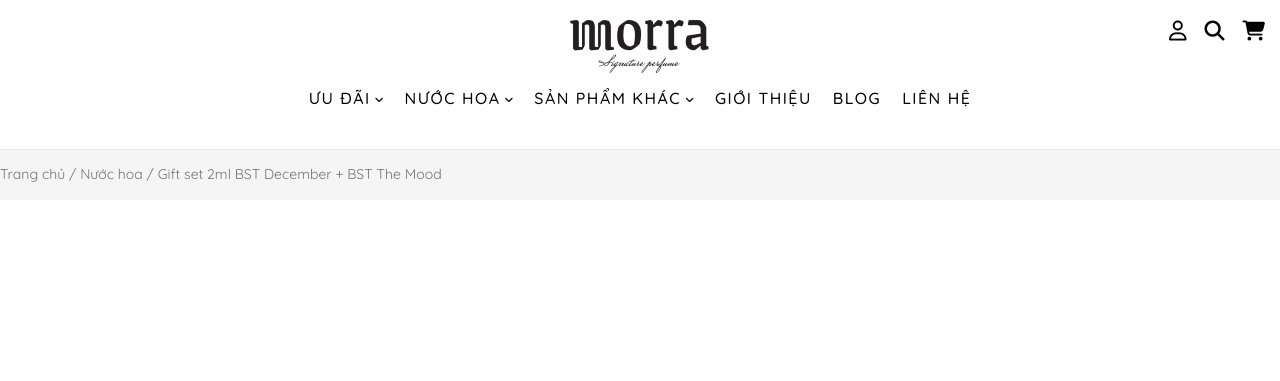
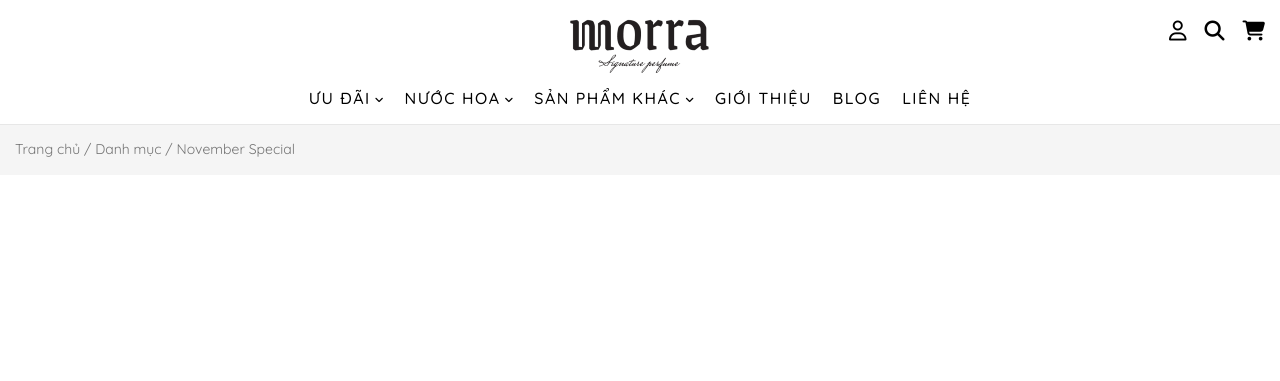
Before and after one commit to anhdev1104/duan-php, a PHP site: page /site/productDetails.html in a window 1280 px wide. Shown: the part 48-429 px from the top of the page. After the commit the page ends 205 px from the top, so only its background shows below. Run offline with PHP 8.4, Linux system fonts and the light colour scheme.

Commit message:
fix layout

```diff
--- a/site/contact.html
+++ b/site/contact.html
@@ -323,7 +323,7 @@
                     <div class="contact_map">
                         <iframe
                             src="https://www.google.com/maps/embed?pb=!1m18!1m12!1m3!1d62709.39832682635!2d106.64200721580141!3d10.785450076999146!2m3!1f0!2f0!3f0!3m2!1i1024!2i768!4f13.1!3m3!1m2!1s0x31752f3179d9762b%3A0x143fea215b08dd7a!2zTW9ycmEgTMOqIFbEg24gU-G7uQ!5e0!3m2!1sen!2s!4v1698937678790!5m2!1sen!2s"
-                            width="600" height="1050px" style="border:0;" allowfullscreen="" loading="lazy"
+                            width="600" height="1050px" style="border:0; width: 100%;" allowfullscreen="" loading="lazy"
                             referrerpolicy="no-referrer-when-downgrade"></iframe>
                     </div>
                     <div class="contact_main_right">
--- a/site/css/blog.css
+++ b/site/css/blog.css
@@ -3,7 +3,7 @@
 }
 
 .blog {
-    margin-top: 150px;
+    margin-top: 125px;
 }
 
 .blog_header {
--- a/site/css/contact.css
+++ b/site/css/contact.css
@@ -23,7 +23,7 @@
 }
 
 .contact {
-    margin-top: 150px;
+    margin-top: 125px;
 }
 
 .contact_map {
@@ -82,4 +82,5 @@ strong {
 
 .contact_btn {
     margin-top: 20px;
+    cursor: pointer;
 }
--- a/site/css/introduce.css
+++ b/site/css/introduce.css
@@ -1,5 +1,5 @@
 .introduce {
-    margin-top: 150px;
+    margin-top: 125px;
 }
 
 .introduce p {
--- a/site/css/product.css
+++ b/site/css/product.css
@@ -1,5 +1,5 @@
 .perfume {
-    margin-top: 150px;
+    margin-top: 125px;
 }
 
 .prefume_menu_list {
--- a/site/css/productDetails.css
+++ b/site/css/productDetails.css
@@ -1,3 +1,3 @@
 .product_details {
-    margin-top: 150px;
+    margin-top: 125px;
 }
--- a/site/css/style.css
+++ b/site/css/style.css
@@ -116,9 +116,9 @@
     font-weight: 500;
     font-size: 1.6rem;
     letter-spacing: 1.5px;
-    padding-bottom: 15px;
-    margin-top: 15px;
+    padding: 15px 0;
 }
+
 
 .header_menu-item a::after {
     content: "";
@@ -165,6 +165,7 @@
     line-height: 1.8rem;
     text-align: left;
     padding: 9px 18px;
+    margin: 4px 0;
 }
 
 .header_submenu-item:hover>a {
--- a/site/productDetails.html
+++ b/site/productDetails.html
@@ -10,8 +10,8 @@
         crossorigin="anonymous" referrerpolicy="no-referrer" />
     <link rel="stylesheet" href="./css/base.css">
     <link rel="stylesheet" href="./css/style.css">
+    <link rel="stylesheet" href="./css/responsive.css">
     <link rel="stylesheet" href="./css/blog.css">
-    <link rel="stylesheet" href="./css/responsive.css">
     <link rel="stylesheet" href="./css/productDetails.css">
 </head>
 
@@ -137,10 +137,10 @@
                                         </ul>
                                     </li>
                                     <li class="header_menu-item">
-                                        <a href="#" class="header-fixed-link">GIỚI THIỆU</a>
+                                        <a href="./introduce.html" class="header-fixed-link">GIỚI THIỆU</a>
                                     </li>
                                     <li class="header_menu-item">
-                                        <a href="#" class="header-fixed-link">BLOG</a>
+                                        <a href="./blog.html" class="header-fixed-link">BLOG</a>
                                     </li>
                                     <li class="header_menu-item">
                                         <a href="./contact.html" class="header-fixed-link">LIÊN HỆ</a>
@@ -167,9 +167,9 @@
                     <div class="header_top-box">
                         <div class="header_top-wrap container">
                             <div class="header_box-item"></div>
-                            <a href="./index.html" class="header_box-item header_box-img">
+                            <div class="header_box-item header_box-img">
                                 <img src="./img/logo.webp" alt="" class="header_logo">
-                            </a>
+                            </div>
                             <div class="header_box-item">
                                 <div class="header_box-action">
                                     <a href="#" class="header_action-item">
@@ -297,7 +297,7 @@
                                         <a href="./introduce.html">GIỚI THIỆU</a>
                                     </li>
                                     <li class="header_menu-item">
-                                        <a href="#">BLOG</a>
+                                        <a href="./blog.html">BLOG</a>
                                     </li>
                                     <li class="header_menu-item">
                                         <a href="./contact.html">LIÊN HỆ</a>
@@ -305,26 +305,26 @@
                                 </ul>
                             </div>
                         </div>
-
                     </div>
                 </div>
             </section>
         </header>
-
         <main>
             <div class="product_details">
                 <div class="blog_header">
-                    <div class="blog_header_test">
-                        <span><a href="./index.html">Trang chủ</a></span> <span>/</span> <span>Nước hoa</span>
-                        <span>/</span> <span>Gift set 2ml BST December + BST The Mood</span>
+                    <div class="container">
+                        <div class="blog_header_test">
+                            <span><a href="./index.html">Trang chủ</a></span>
+                            <span>/</span> <span>Danh mục</span>
+                            <span>/</span> <span>November Special </span>
+                        </div>
+
                     </div>
-                </div>
-                <div class="product_details-main">
 
                 </div>
             </div>
         </main>
-        <script src="./js/app.js"></script>
+    </div>
 </body>
 
 </html>
```
